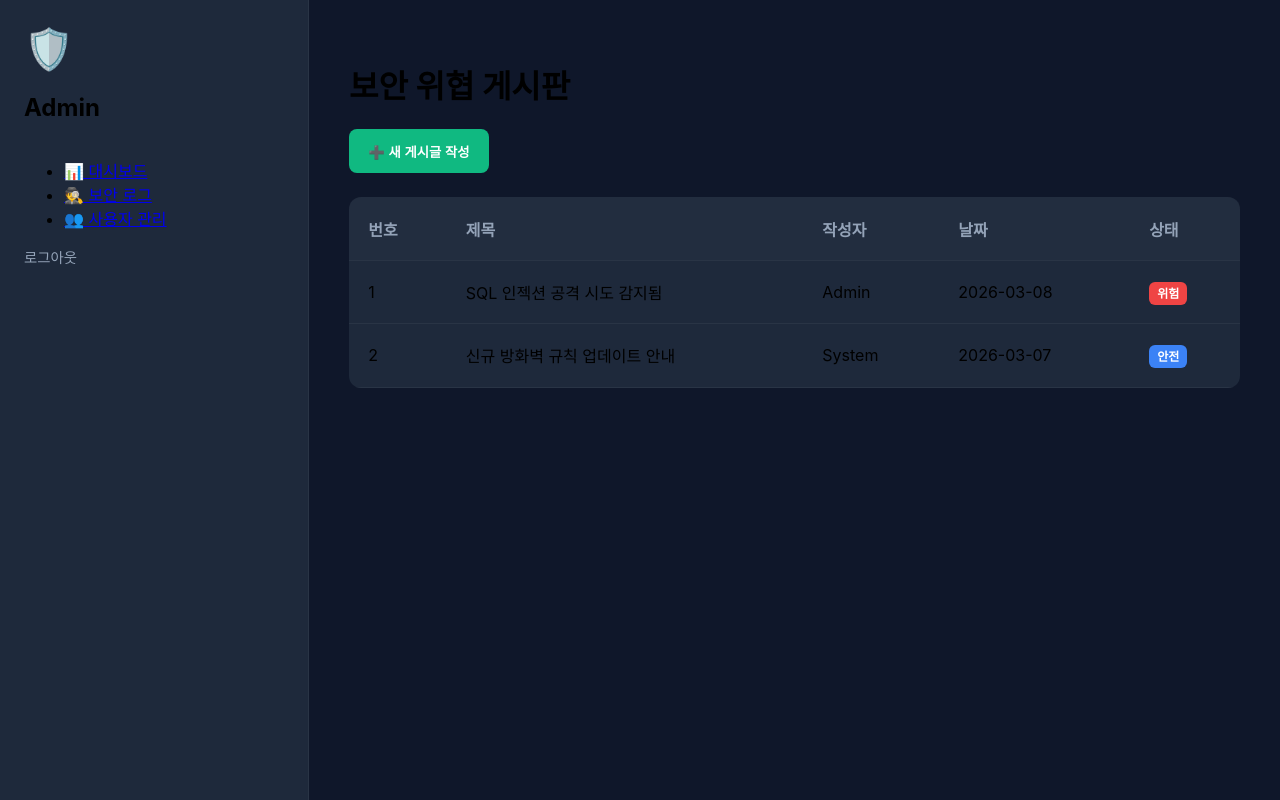
After one commit to kang-4257/kang-inho-practice, a FastAPI app: template app/templates/main.html in a window 1280 px wide. The commit adds this page. Run offline with FastAPI, Linux system fonts and the light colour scheme; the template is opened without the code that fills it, so the values that code supplies are empty.

Commit message:
fix: 메인화면 추가

```diff
--- a/app/main.py
+++ b/app/main.py
@@ -211,4 +211,11 @@ async def test_gemini():
 @app.get("/login")
 async def login_page(request: Request):
     return templates.TemplateResponse("login.html", {"request": request})
-# test
+
+@app.get("/main", response_class=HTMLResponse)
+async def main_page(request: Request):
+    return templates.TemplateResponse("main.html", {"request": request})
+
+@app.get("/logout")
+async def logout():
+    return RedirectResponse(url="/", status_code=303)
--- a/app/static/css/style.css
+++ b/app/static/css/style.css
@@ -1,3 +1,4 @@
+/*로그인*/
 :root {
   --bg-color: #0f172a;
   --card-bg: #1e293b;
@@ -74,3 +75,79 @@ input:focus { border-color: var(--accent); }
 .login-footer { margin-top: 1.5rem; }
 .login-footer a { color: var(--text-muted); text-decoration: none; font-size: 0.85rem; }
 .login-footer a:hover { color: var(--accent); }
+
+/* 대시보드 레이아웃 */
+.dashboard-container {
+    display: flex;
+    height: 100vh;
+    width: 100vw;
+}
+
+.sidebar {
+    width: 260px;
+    background: var(--card-bg);
+    border-right: 1px solid rgba(255,255,255,0.05);
+    display: flex;
+    flex-direction: column;
+    padding: 1.5rem;
+}
+
+.content {
+    flex: 1;
+    padding: 2.5rem;
+    overflow-y: auto;
+    background: var(--bg-color);
+}
+
+/* 게시판 테이블 디자인 */
+.post-table {
+    width: 100%;
+    border-collapse: collapse;
+    margin-top: 1.5rem;
+    background: var(--card-bg);
+    border-radius: 12px;
+    overflow: hidden;
+}
+
+.post-table th, .post-table td {
+    padding: 1.2rem;
+    text-align: left;
+    border-bottom: 1px solid rgba(255,255,255,0.05);
+}
+
+.post-table th {
+    background: rgba(255,255,255,0.02);
+    color: var(--text-muted);
+    font-weight: 600;
+}
+
+.post-table tbody tr { cursor: pointer; transition: 0.2s; }
+.post-table tbody tr:hover { background: rgba(255,255,255,0.05); }
+
+/* 버튼 및 배지 */
+.btn-write {
+    background: var(--accent);
+    color: white;
+    border: none;
+    padding: 0.8rem 1.2rem;
+    border-radius: 8px;
+    font-weight: 600;
+    cursor: pointer;
+}
+
+.status-badge {
+    padding: 4px 8px;
+    border-radius: 6px;
+    font-size: 0.75rem;
+    font-weight: 700;
+}
+
+.status-badge.high { background: #ef4444; color: white; }
+.status-badge.low { background: #3b82f6; color: white; }
+
+.btn-logout {
+    color: var(--text-muted);
+    text-decoration: none;
+    font-size: 0.9rem;
+}
+.btn-logout:hover { color: #ef4444; }
--- /dev/null
+++ b/app/templates/main.html
@@ -0,0 +1,63 @@
+<!DOCTYPE html>
+<html lang="ko">
+<head>
+    <meta charset="UTF-8">
+    <title>Dashboard - Security Board</title>
+    <link rel="stylesheet" href="/static/css/style.css?v=4">
+</head>
+<body class="dashboard-page">
+    <div class="dashboard-container">
+        <nav class="sidebar">
+            <div class="sidebar-header">
+                <span class="shield-icon">🛡️</span>
+                <h2>Admin</h2>
+            </div>
+            <ul class="nav-links">
+                <li class="active"><a href="/main">📊 대시보드</a></li>
+                <li><a href="#">🕵️ 보안 로그</a></li>
+                <li><a href="#">👥 사용자 관리</a></li>
+            </ul>
+            <div class="sidebar-footer">
+                <a href="/logout" class="btn-logout">로그아웃</a>
+            </div>
+        </nav>
+
+        <main class="content">
+            <header class="content-header">
+                <h1>보안 위협 게시판</h1>
+                <button class="btn-write" onclick="location.href='/write'">➕ 새 게시글 작성</button>
+            </header>
+
+            <section class="post-section">
+                <table class="post-table">
+                    <thead>
+                        <tr>
+                            <th>번호</th>
+                            <th>제목</th>
+                            <th>작성자</th>
+                            <th>날짜</th>
+                            <th>상태</th>
+                        </tr>
+                    </thead>
+                    <tbody>
+                        <tr onclick="location.href='/post/1'">
+                            <td>1</td>
+                            <td>SQL 인젝션 공격 시도 감지됨</td>
+                            <td>Admin</td>
+                            <td>2026-03-08</td>
+                            <td><span class="status-badge high">위험</span></td>
+                        </tr>
+                        <tr onclick="location.href='/post/2'">
+                            <td>2</td>
+                            <td>신규 방화벽 규칙 업데이트 안내</td>
+                            <td>System</td>
+                            <td>2026-03-07</td>
+                            <td><span class="status-badge low">안전</span></td>
+                        </tr>
+                    </tbody>
+                </table>
+            </section>
+        </main>
+    </div>
+</body>
+</html>
```
